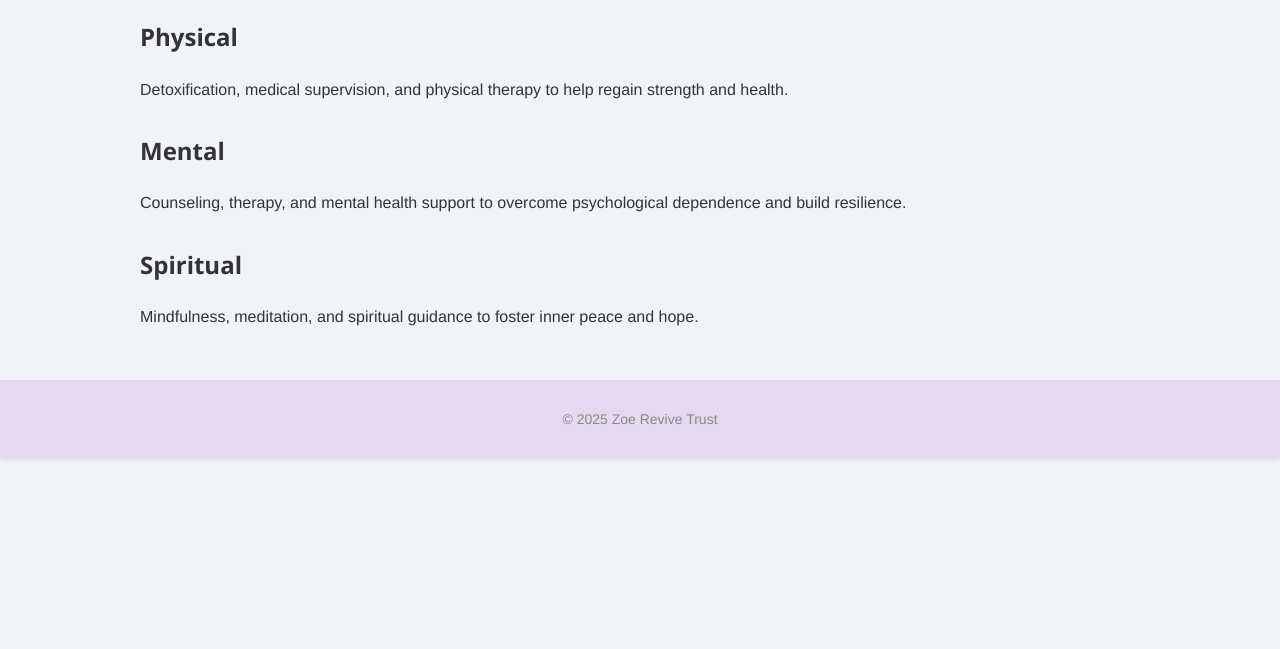
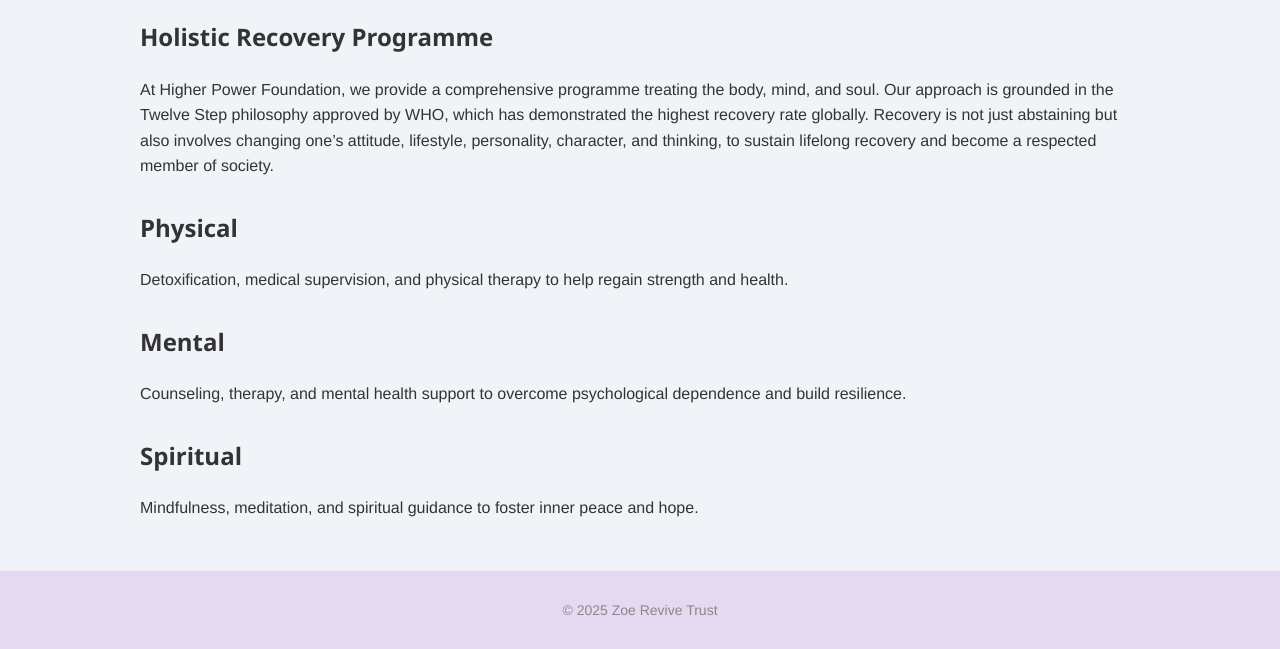
Before and after one commit to ramjisrk/ramjisrk.github.io, a plain HTML site: page treatment.html in a window 1280 px wide. Shown: the part 188-837 px from the top of the page. Before the commit the page ends 800 px from the top, so only its background shows below. Drawn offline with Linux system fonts and the light colour scheme.

Commit message:
Update treatment.html

```diff
--- a/treatment.html
+++ b/treatment.html
@@ -21,6 +21,15 @@
 <main>
 
 <h1>Our Treatment Approach</h1>
+
+<section>
+        <h2>Holistic Recovery Programme</h2>
+        <p>
+            At Higher Power Foundation, we provide a comprehensive programme treating the body, mind, and soul. Our approach is grounded in the Twelve Step philosophy approved by WHO, which has demonstrated the highest recovery rate globally. Recovery is not just abstaining but also involves changing one’s attitude, lifestyle, personality, character, and thinking, to sustain lifelong recovery and become a respected member of society.
+        </p>
+    </section>
+
+
   <section>
     <h2>Physical</h2>
     <p>Detoxification, medical supervision, and physical therapy to help regain strength and health.</p>
```
